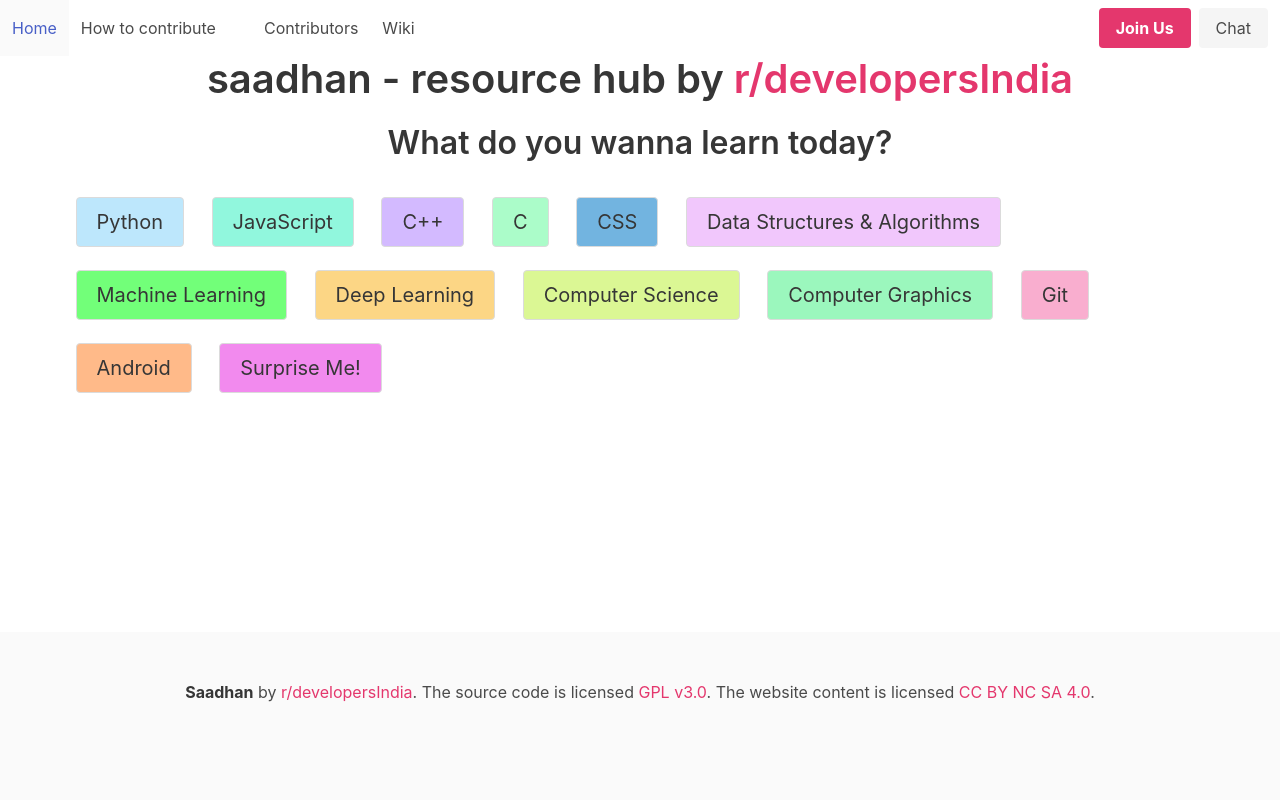
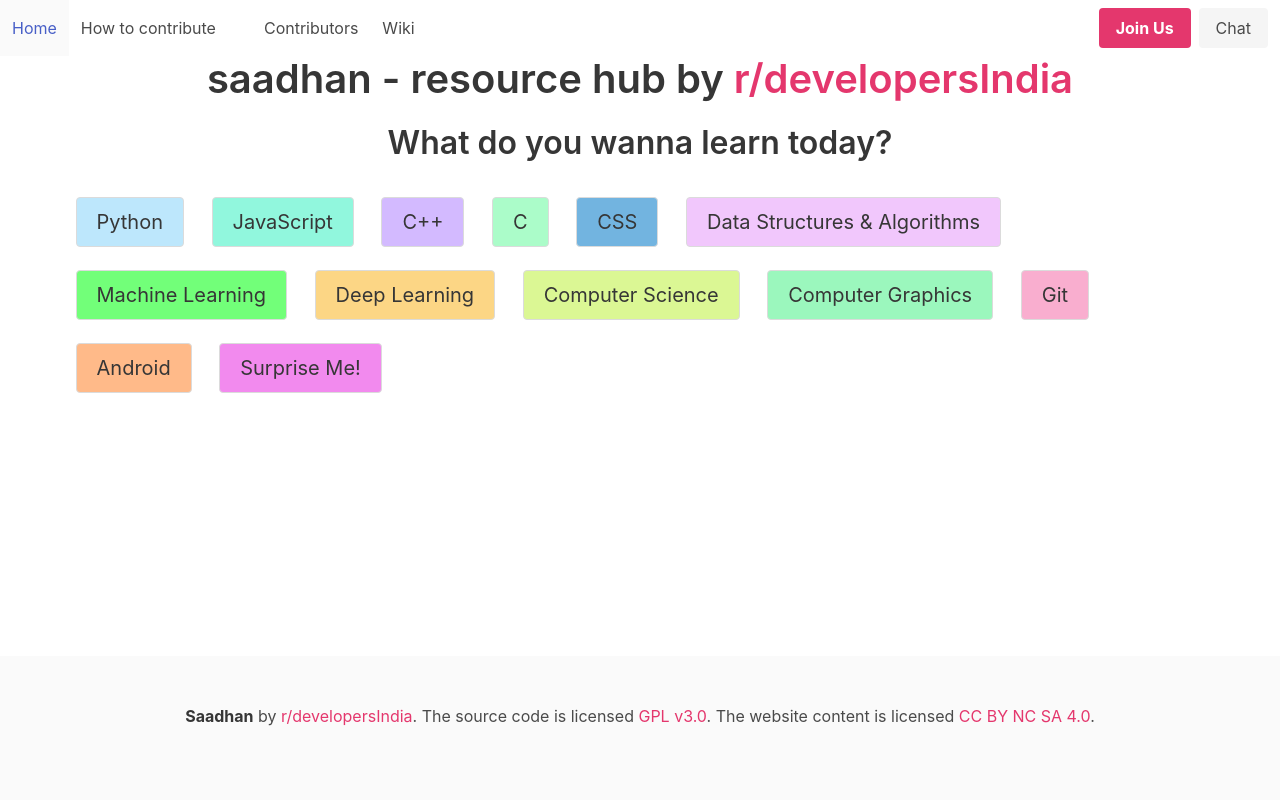
Before and after one commit to developersIndia/saadhan, a Flask app: page / in a window 1280 px wide. Run offline with Flask 2, Linux system fonts and the light colour scheme; some libraries are stand-ins or nearby versions.

Commit message:
updated sticky footer

```diff
--- a/templates/base.html
+++ b/templates/base.html
@@ -9,24 +9,26 @@
   <link rel="stylesheet" href="https://cdn.jsdelivr.net/npm/bulma@0.9.4/css/bulma.min.css" />
   <link rel="icon" type="image/x-icon" href="https://raw.githubusercontent.com/developersIndia/assets/main/favicons/favicon.ico">
   <style>
+    *{
+      margin:0;
+    }
     html{
-      height: 100%;
-      box-sizing: border-box;
+      overflow-y: auto;
+
     }
     body{
-      margin: 0;
-      position: relative;
-      min-height: 100%;
-      padding-bottom: 6rem;
+      display: flex;
+      flex-direction: column;
+      min-height: 100vh;
     }
+    main{
+      flex-grow: 1;
+      padding-bottom: 10px;
+    }
+
     footer{
-      position: absolute;
-      bottom: 0;
-      right: 0;
-      left: 0;
-    }
-    .container{
-      flex: 1;
+      margin-top: 5rem;
+      height: 2rem;
     }
     a {
       color: #E4376D;
@@ -43,7 +45,6 @@
 </head>
 
 <body>
-  <div>
   <nav class="navbar" role="navigation" aria-label="main navigation">
     <div class="navbar-brand">
       <!-- <a class="navbar-item" href="https://bulma.io">
@@ -89,6 +90,7 @@
       </div>
     </div>
   </nav>
+  <main>
       <div class="content is-vcentered has-text-centered">
         <h1 class="title is-2 is-center">saadhan - resource hub by <a
             href="https://reddit.com/r/developersIndia">r/developersIndia</a></h1>
@@ -98,6 +100,7 @@
         {% block content %}
         {% endblock content %}
       </div>
+  </main>
   <footer class="footer">
     <div class="content has-text-centered">
       <p>
```
Lines whose indentation alone changed are shown as unchanged.
